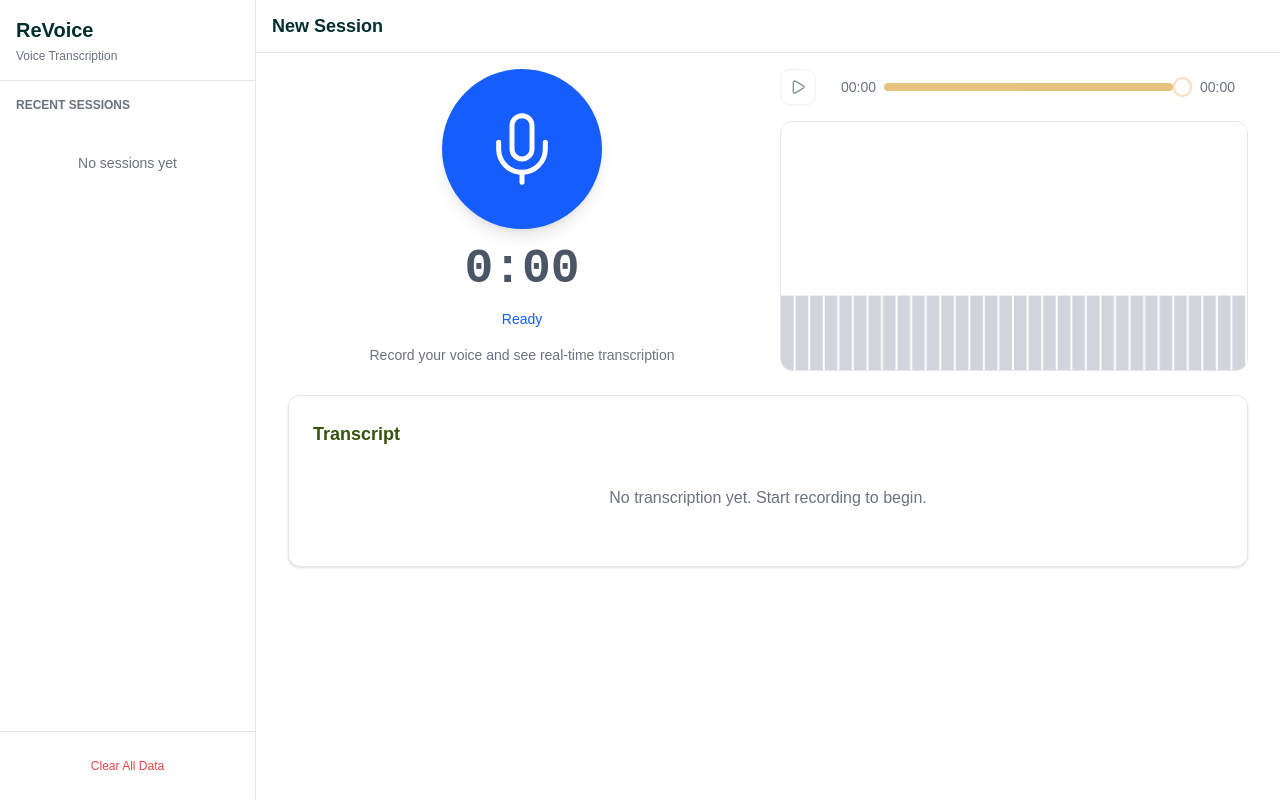
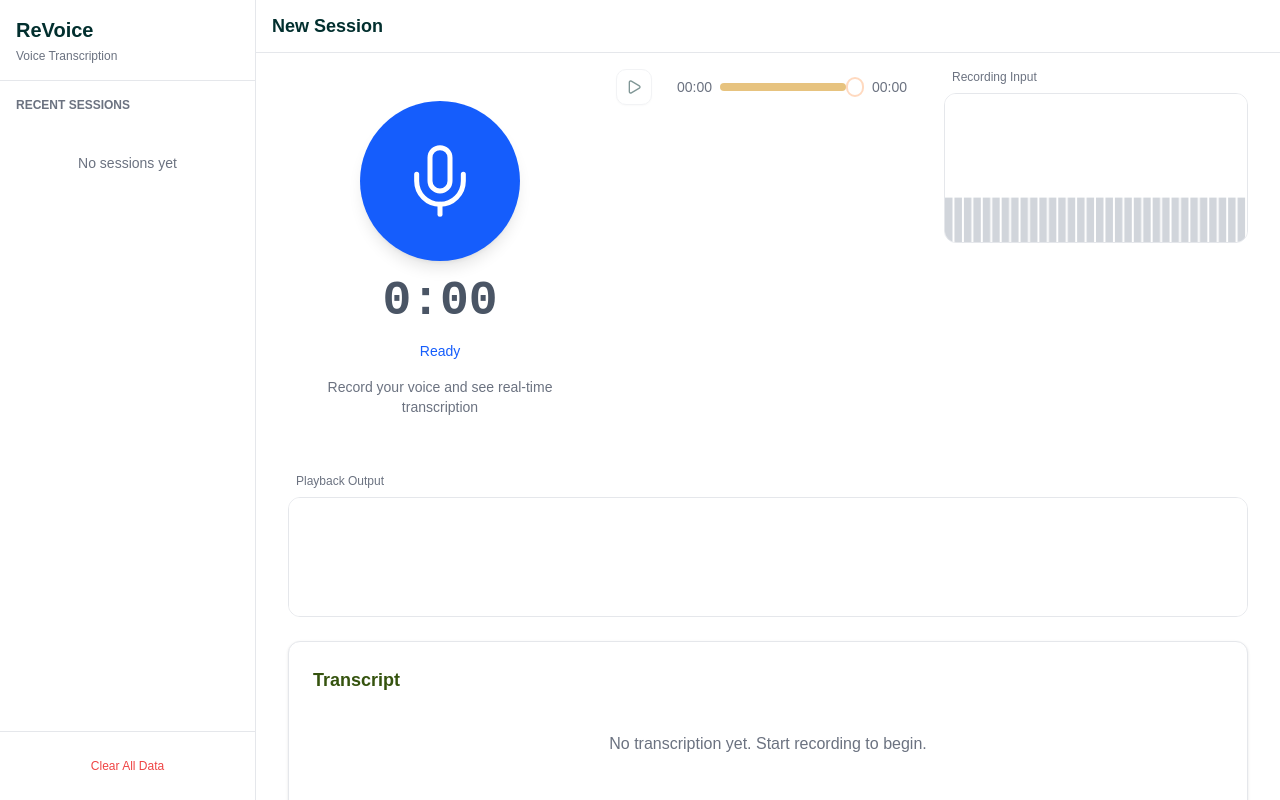
Before and after one commit to andymagill/revoice, a SvelteKit app: page / in a window 1280 px wide. Built offline with nearby package versions, Linux system fonts and the light colour scheme.

Commit message:
feat: implement recording controls component and integrate with audio playback features

```diff
--- a/src/lib/components/AudioPlaybackProvider.svelte
+++ b/src/lib/components/AudioPlaybackProvider.svelte
@@ -48,48 +48,58 @@
 		const currentAudio = audio;
 
 		/**
-		 * CRITICAL FIX: UNTRACKING CLEANUP STATE
+		 * CRITICAL FIX: UNTRACKING ALL STATE MODIFICATIONS
 		 *
-		 * We use `untrack()` to read the current values of `mediaSource`, `analyser`, etc.
+		 * This effect ONLY depends on the `audio` prop.
+		 * All reads of `mediaSource`, `analyser`, and `audioContext` (which we modify)
+		 * are wrapped in `untrack()` to prevent circular dependencies.
 		 *
-		 * PROBLEM:
-		 * If we read `mediaSource` directly, this effect becomes dependent on it.
-		 * Later in this effect, we perform `mediaSource = null` or `mediaSource = ...`.
-		 * This circular dependency causes the effect to re-run infinitely, rapidly creating/destroying
-		 * Web Audio nodes until the browser crashes or runs out of memory.
+		 * PROBLEM PREVENTED:
+		 * If we read reactive state variables that we also WRITE to in the same effect,
+		 * the effect re-runs after the write, triggering the cleanup code again.
+		 * This creates an infinite loop.
 		 *
 		 * SOLUTION:
-		 * By untracking these reads, we ensure this effect ONLY runs when `audio` (the prop) changes.
-		 * This stabilizes the audio graph construction.
+		 * Use `untrack()` to read old values without registering dependencies.
+		 * This ensures the effect ONLY runs when `audio` (the prop) changes.
 		 */
-		const cleanupState = untrack(() => ({ mediaSource, analyser, audioContext }));
 
-		// Cleanup previous connection
-		if (cleanupState.mediaSource) {
+		// Read old state without creating dependencies
+		const oldMediaSource = untrack(() => mediaSource);
+		const oldAnalyser = untrack(() => analyser);
+		const oldAudioContext = untrack(() => audioContext);
+
+		// CRITICAL: Cleanup previous connection COMPLETELY before creating new one
+		if (oldMediaSource) {
 			try {
-				cleanupState.mediaSource.disconnect();
+				oldMediaSource.disconnect();
 			} catch (e) {
 				// Already disconnected
 			}
-			mediaSource = null;
 		}
 
-		if (cleanupState.analyser) {
+		if (oldAnalyser) {
 			try {
-				cleanupState.analyser.disconnect();
+				oldAnalyser.disconnect();
 			} catch (e) {
 				// Already disconnected
 			}
-			analyser = null;
 		}
 
 		isConnected = false;
+		mediaSource = null;
+		analyser = null;
+
+		// CRITICAL: Clear cache entry for old audio to force fresh connection setup
+		if (currentAudio && oldMediaSource) {
+			sourceNodeCache.delete(currentAudio);
+		}
 
 		// Setup new connection if audio element exists
 		if (currentAudio) {
 			try {
 				// Create or reuse AudioContext
-				let ctx = cleanupState.audioContext;
+				let ctx = oldAudioContext;
 				if (!ctx) {
 					ctx = new (window.AudioContext || (window as any).webkitAudioContext)() as AudioContext;
 					audioContext = ctx;
@@ -124,8 +134,6 @@
 				isConnected = true;
 			} catch (error) {
 				console.error('Failed to setup audio visualization:', error);
-				// If createMediaElementSource fails (already connected), we still need the connection
-				// This can happen if the element was already connected elsewhere
 				isConnected = false;
 			}
 		}
--- a/src/lib/components/EqVisualizer.svelte
+++ b/src/lib/components/EqVisualizer.svelte
@@ -1,5 +1,5 @@
 <script lang="ts">
-	import { onMount } from 'svelte';
+	import { onMount, getContext } from 'svelte';
 
 	/**
 	 * EqVisualizer Component
@@ -7,10 +7,10 @@
 	 * Real-time frequency spectrum visualizer rendered on HTML5 Canvas.
 	 * Displays audio frequency data as vertical bars similar to equalizer visualizations.
 	 *
-	 * Purpose: Provide visual feedback of microphone input during recording.
+	 * Purpose: Provide visual feedback of microphone input during recording and playback audio.
 	 *
 	 * How It Works:
-	 * 1. Receives AnalyserNode from Web Audio API
+	 * 1. Receives AnalyserNode from Web Audio API (either as prop or from context)
 	 * 2. Extracts frequency bin data at 60 FPS via requestAnimationFrame
 	 * 3. Maps frequency bins to 32 bars (configurable)
 	 * 4. Renders bars with dynamic heights based on frequency magnitude
@@ -21,6 +21,7 @@
 	 * - High-DPI display support
 	 * - Configurable bar color
 	 * - Responsive width (fits container)
+	 * - Supports both recording (red) and playback (green) visualizations
 	 *
 	 * Technical Details:
 	 *
@@ -29,13 +30,18 @@
 	 * Performance: Frame time typically < 5ms on modern hardware
 	 *
 	 * Browser Support: Chrome/Edge 25+, Safari 13+, Firefox 25+, Opera 15+
+	 *
+	 * Analyzer Sources:
+	 * - During recording: Uses analyser prop (recording analyser from microphone stream)
+	 * - During playback: Uses analyser from audioPlayback context (playback analyser)
+	 * - Context is checked automatically and takes priority if available
 	 */
 
 	interface Props {
 		/** AudioContext instance (optional, for compatibility) */
 		audioContext?: AudioContext;
 
-		/** REQUIRED: AnalyserNode with connected audio stream */
+		/** REQUIRED: AnalyserNode with connected audio stream (typically recording analyser) */
 		analyser?: AnalyserNode;
 
 		/** Number of frequency bars (default: 32) */
@@ -76,8 +82,26 @@
 		mode = 'recording',
 	}: Props = $props();
 
-	// Auto-select bar color based on mode if not explicitly provided
-	const defaultBarColor = $derived(barColor ?? (mode === 'recording' ? '#ef4444' : '#10b981'));
+	// Try to get playback context (will be available if inside AudioPlaybackProvider)
+	let audioPlayback: { analyser: AnalyserNode | null } | null = $state(null);
+	try {
+		audioPlayback = getContext<{ analyser: AnalyserNode | null }>('audioPlayback');
+	} catch {
+		// Context not available (not inside AudioPlaybackProvider), that's fine
+		audioPlayback = null;
+	}
+
+	// Determine which analyser to use:
+	// Priority: playback analyser (if available and playing) > recording analyser > null
+	const activeAnalyser = $derived(audioPlayback?.analyser || analyser);
+
+	// Determine mode based on which analyser is active
+	const effectiveMode = $derived(audioPlayback?.analyser ? 'playback' : mode);
+
+	// Auto-select bar color based on effective mode if not explicitly provided
+	const defaultBarColor = $derived(
+		barColor ?? (effectiveMode === 'recording' ? '#ef4444' : '#10b981')
+	);
 
 	/** Canvas DOM reference */
 	let canvas: HTMLCanvasElement | undefined;
@@ -114,8 +138,8 @@
 		const bufferLength = fftSize / 2;
 
 		// If analyser is provided, configure it
-		if (analyser) {
-			analyser.fftSize = fftSize;
+		if (activeAnalyser) {
+			activeAnalyser.fftSize = fftSize;
 		}
 
 		// Pre-allocate frequency data array (reused every frame)
@@ -144,9 +168,9 @@
 			}
 
 			// Extract frequency bin data based on state
-			if (analyser && !disabled && !frozen) {
+			if (activeAnalyser && !disabled && !frozen) {
 				// Active: get live frequency data
-				analyser.getByteFrequencyData(dataArray);
+				activeAnalyser.getByteFrequencyData(dataArray);
 			} else if (frozen && frozenData) {
 				// Frozen: use preserved snapshot
 				dataArray.set(frozenData);
@@ -224,8 +248,8 @@
 							animationId = requestAnimationFrame(draw);
 						}
 
-						if (analyser && !disabled && !frozen) {
-							analyser.getByteFrequencyData(dataArray);
+						if (activeAnalyser && !disabled && !frozen) {
+							activeAnalyser.getByteFrequencyData(dataArray);
 						} else if (frozen && frozenData) {
 							dataArray.set(frozenData);
 						} else if (disabled) {
--- /dev/null
+++ b/src/lib/components/RecordingControls.svelte
@@ -0,0 +1,133 @@
+<script lang="ts">
+	import { Button } from '$lib/components/ui/button';
+	import { Mic } from 'lucide-svelte';
+
+	interface Props {
+		/** Current recording state: 'idle' | 'recording' | 'paused' */
+		recordingState: 'idle' | 'recording' | 'paused';
+
+		/** Elapsed recording time in milliseconds */
+		recordingTime: number;
+
+		/** Callback when microphone button is clicked */
+		onMicClick: () => void;
+
+		/** Callback to show clear confirmation dialog */
+		onShowClearConfirm: () => void;
+	}
+
+	let { recordingState, recordingTime, onMicClick, onShowClearConfirm }: Props = $props();
+
+	// Derived state for convenience
+	const isRecording = $derived(recordingState === 'recording');
+	const isPaused = $derived(recordingState === 'paused');
+	const isActive = $derived(recordingState !== 'idle');
+
+	function formatTime(ms: number): string {
+		const seconds = Math.floor(ms / 1000);
+		const minutes = Math.floor(seconds / 60);
+		const secs = seconds % 60;
+		return `${minutes}:${secs.toString().padStart(2, '0')}`;
+	}
+</script>
+
+<div class="flex flex-col items-center justify-center gap-4 py-8">
+	<!-- Large Microphone Button with Animation -->
+	<div class="relative">
+		<!-- Rotating/Throbbing border when recording -->
+		{#if isRecording && !isPaused}
+			<div
+				class="absolute inset-0 rounded-full border-2 border-transparent border-t-red-500 border-r-red-500 pointer-events-none"
+				style="animation: spin 2s linear infinite;"
+			></div>
+			<div
+				class="absolute inset-0 rounded-full border-2 border-red-500 opacity-20 pointer-events-none"
+				style="animation: throb 1.5s cubic-bezier(0.4, 0, 0.6, 1) infinite;"
+			></div>
+		{/if}
+
+		<!-- Main Button Circle -->
+		<button
+			onclick={onMicClick}
+			class="
+			w-40 h-40 rounded-full flex items-center justify-center
+			transition-all duration-300 transform
+			{isRecording && !isPaused
+				? 'bg-red-500 text-white shadow-xl shadow-red-500/50 hover:shadow-2xl hover:shadow-red-500/70'
+				: isRecording && isPaused
+					? 'bg-amber-500 text-white shadow-xl shadow-amber-500/50 hover:shadow-2xl hover:amber-500/70'
+					: 'bg-blue-600 text-white hover:bg-blue-700 hover:scale-110 hover:shadow-2xl hover:shadow-blue-500/50 active:scale-95 shadow-lg'}
+			focus:outline-none focus:ring-4 focus:ring-offset-2
+			{isRecording && !isPaused
+				? 'focus:ring-red-500/50'
+				: isRecording && isPaused
+					? 'focus:ring-amber-500/50'
+					: 'focus:ring-blue-500/50'}
+		"
+			title={isRecording
+				? isPaused
+					? 'Click to resume recording'
+					: 'Click to pause recording'
+				: 'Click to start recording'}
+		>
+			<!-- Microphone Icon from lucide-svelte -->
+			<Mic class="w-20 h-20" strokeWidth={1.5} />
+		</button>
+	</div>
+
+	<!-- Recording Time Display -->
+	<div class="text-center">
+		<div
+			class="text-5xl font-mono font-bold {isRecording && !isPaused
+				? 'text-red-500'
+				: isRecording && isPaused
+					? 'text-amber-500'
+					: 'text-gray-600'} transition-colors duration-300"
+		>
+			{formatTime(recordingTime)}
+		</div>
+	</div>
+
+	<!-- State Label and Clear Button -->
+	<div class="flex flex-col items-center gap-3">
+		<!-- Status Label below time -->
+		<p
+			class="text-sm font-medium {isRecording && !isPaused
+				? 'text-red-500'
+				: isRecording && isPaused
+					? 'text-amber-500'
+					: 'text-blue-600'} transition-colors duration-300"
+		>
+			{#if !isRecording}
+				Ready
+			{:else if isPaused}
+				Paused
+			{:else}
+				Recording
+			{/if}
+		</p>
+
+		<!-- Clear Recording Button (show during recording or paused) -->
+		{#if isActive}
+			<Button
+				onclick={onShowClearConfirm}
+				variant="outline"
+				size="sm"
+				class="flex items-center gap-2"
+			>
+				✕ Clear
+			</Button>
+		{/if}
+	</div>
+
+	<!-- Status Description -->
+	<p class="text-sm text-muted-foreground text-center max-w-xs">
+		{#if recordingState === 'idle'}
+			Record your voice and see real-time transcription
+		{:else if recordingState === 'paused'}
+			Paused. Use playback controls to review. Click mic to resume recording.
+		{:else}
+			Recording in progress. Click to pause and preview.
+		{/if}
+	</p>
+</div>
--- a/src/routes/+page.svelte
+++ b/src/routes/+page.svelte
@@ -11,6 +11,8 @@
 	import { createMediaRecorder, getSupportedAudioFormat, getSharedAudioContext } from '$lib/audio';
 	import EqVisualizer from '$lib/components/EqVisualizer.svelte';
 	import AudioPlaybackControls from '$lib/components/AudioPlaybackControls.svelte';
+	import RecordingControls from '$lib/components/RecordingControls.svelte';
+	import AudioPlaybackProvider from '$lib/components/AudioPlaybackProvider.svelte';
 	import TranscriptionProvider from '$lib/components/TranscriptionProvider.svelte';
 	import { Button } from '$lib/components/ui/button/index.js';
 	import {
@@ -20,7 +22,6 @@
 		CardHeader,
 		CardTitle,
 	} from '$lib/components/ui/card/index.js';
-	import { Mic } from 'lucide-svelte';
 	import type { TranscriptionResult } from '$lib/types';
 
 	/**
@@ -99,9 +100,10 @@
 	let stream: MediaStream | null = null;
 	let audioContext: AudioContext | null = $state(null);
 	let analyser: AnalyserNode | null = $state(null);
+	let currentAudioBlob: Blob | null = $state(null);
+	let playbackAudio: HTMLAudioElement | null = $state(null);
 	let engine: NativeEngine | null = $state(null);
 	let timerInterval: ReturnType<typeof setInterval> | null = null;
-	let currentAudioBlob: Blob | null = $state(null);
 
 	// Fetch audio blob when sessionId changes (for loading existing sessions)
 	$effect(() => {
@@ -376,115 +378,22 @@
 
 {#if engine}
 	<TranscriptionProvider {engine}>
+		<AudioPlaybackProvider audio={playbackAudio}>
 			<div class="max-w-6xl mx-auto space-y-6 px-4">
-			<!-- Recording Controls Section -->
-			<div class="lg:flex lg:gap-6 lg:items-start">
-				<!-- Left Column: Centered Controls -->
-				<div class="flex-1 flex flex-col items-center justify-center gap-4 py-8 lg:py-0">
-					<!-- Large Microphone Button with Animation -->
-					<div class="relative">
-						<!-- Rotating/Throbbing border when recording -->
-						{#if isRecording && !isPaused}
-							<div
-								class="absolute inset-0 rounded-full border-2 border-transparent border-t-red-500 border-r-red-500 pointer-events-none"
-								style="animation: spin 2s linear infinite;"
-							></div>
-							<div
-								class="absolute inset-0 rounded-full border-2 border-red-500 opacity-20 pointer-events-none"
-								style="animation: throb 1.5s cubic-bezier(0.4, 0, 0.6, 1) infinite;"
-							></div>
-						{/if}
-
-						<!-- Main Button Circle -->
-						<button
-							onclick={handleMicClick}
-							class="
-							w-40 h-40 rounded-full flex items-center justify-center
-							transition-all duration-300 transform
-							{isRecording && !isPaused
-								? 'bg-red-500 text-white shadow-xl shadow-red-500/50 hover:shadow-2xl hover:shadow-red-500/70'
-								: isRecording && isPaused
-									? 'bg-amber-500 text-white shadow-xl shadow-amber-500/50 hover:shadow-2xl hover:amber-500/70'
-									: 'bg-blue-600 text-white hover:bg-blue-700 hover:scale-110 hover:shadow-2xl hover:shadow-blue-500/50 active:scale-95 shadow-lg'}
-							focus:outline-none focus:ring-4 focus:ring-offset-2
-							{isRecording && !isPaused
-								? 'focus:ring-red-500/50'
-								: isRecording && isPaused
-									? 'focus:ring-amber-500/50'
-									: 'focus:ring-blue-500/50'}
-						"
-							title={isRecording
-								? isPaused
-									? 'Click to resume recording'
-									: 'Click to pause recording'
-								: 'Click to start recording'}
-						>
-							<!-- Microphone Icon from lucide-svelte -->
-							<Mic class="w-20 h-20" strokeWidth={1.5} />
-						</button>
+				<!-- Main Content Section: 3-column responsive layout -->
+				<div class="lg:grid lg:grid-cols-3 lg:gap-6 lg:items-start space-y-6 lg:space-y-0">
+					<!-- Left Column: Recording Controls (centered on mobile, left-aligned on desktop) -->
+					<div class="lg:col-span-1 flex justify-center lg:justify-start">
+						<RecordingControls
+							{recordingState}
+							{recordingTime}
+							onMicClick={handleMicClick}
+							onShowClearConfirm={() => (showClearConfirm = true)}
+						/>
 					</div>
 
-					<!-- Recording Time Display -->
-					<div class="text-center">
-						<div
-							class="text-5xl font-mono font-bold {isRecording && !isPaused
-								? 'text-red-500'
-								: isRecording && isPaused
-									? 'text-amber-500'
-									: 'text-gray-600'} transition-colors duration-300"
-						>
-							{formatTime(recordingTime)}
-						</div>
-					</div>
-
-					<!-- State Label and Clear Button -->
-					<div class="flex flex-col items-center gap-3">
-						<!-- Status Label below time -->
-						<p
-							class="text-sm font-medium {isRecording && !isPaused
-								? 'text-red-500'
-								: isRecording && isPaused
-									? 'text-amber-500'
-									: 'text-blue-600'} transition-colors duration-300"
-						>
-							{#if !isRecording}
-								Ready
-							{:else if isPaused}
-								Paused
-							{:else}
-								Recording
-							{/if}
-						</p>
-
-						<!-- Clear Recording Button (show during recording or paused) -->
-						{#if isActive}
-							<Button
-								onclick={() => (showClearConfirm = true)}
-								variant="outline"
-								size="sm"
-								class="flex items-center gap-2"
-							>
-								✕ Clear
-							</Button>
-						{/if}
-					</div>
-
-					<!-- Status Description -->
-					<p class="text-sm text-muted-foreground text-center max-w-xs">
-						{#if recordingState === 'idle'}
-							Record your voice and see real-time transcription
-						{:else if recordingState === 'paused'}
-							Paused. Use playback controls to review. Click mic to resume recording.
-						{:else}
-							Recording in progress. Click to pause and preview.
-						{/if}
-					</p>
-				</div>
-
-				<!-- Right Column: Playback Controls + EQ Visualizer (hidden on mobile) -->
-				<div class="hidden lg:flex lg:flex-1 lg:items-center lg:justify-center">
-					<div class="w-full space-y-4">
-						<!-- Playback Controls -->
+					<!-- Center Column: Playback Controls (full width on mobile, center on desktop) -->
+					<div class="lg:col-span-1">
 						<AudioPlaybackControls
 							blob={currentAudioBlob}
 							{headerChunk}
@@ -492,13 +401,18 @@
 							mimeType={getSupportedAudioFormat().mimeType}
 							disabled={recordingState === 'recording'}
 							durationMs={recordingTime}
+							onAudioChange={(audio) => (playbackAudio = audio)}
 						/>
+					</div>
 
-						<!-- EQ Visualizer -->
+					<!-- Right Column: EQ Visualizer (recording visualizer) -->
+					<div class="lg:col-span-1">
+						<div class="space-y-2">
+							<p class="text-xs text-muted-foreground px-2">Recording Input</p>
 							<EqVisualizer
 								analyser={analyser ?? undefined}
 								barCount={32}
-							height={250}
+								height={150}
 								mode="recording"
 								disabled={!isRecording}
 								frozen={isPaused}
@@ -507,26 +421,15 @@
 					</div>
 				</div>
 
-			<!-- Mobile Playback Controls + EQ Visualizer (shown below controls on mobile) -->
-			<div class="lg:hidden space-y-4">
-				<!-- Playback Controls -->
-				<AudioPlaybackControls
-					blob={currentAudioBlob}
-					{headerChunk}
-					{audioChunks}
-					mimeType={getSupportedAudioFormat().mimeType}
-					disabled={recordingState === 'recording'}
-					durationMs={recordingTime}
-				/>
-
-				<!-- EQ Visualizer -->
+				<!-- Playback Visualizer (Full width, shown when playing) -->
+				<div class="hidden lg:block">
+					<p class="text-xs text-muted-foreground px-2 mb-2">Playback Output</p>
 					<EqVisualizer
-					analyser={analyser ?? undefined}
 						barCount={32}
-					height={200}
-					mode="recording"
-					disabled={!isRecording}
-					frozen={isPaused}
+						height={120}
+						mode="playback"
+						disabled={false}
+						frozen={false}
 					/>
 				</div>
 
@@ -641,6 +544,7 @@
 					</CardContent>
 				</Card>
 			</div>
+		</AudioPlaybackProvider>
 	</TranscriptionProvider>
 {/if}
 
```
Also changed, not shown: src/lib/components/AudioPlaybackControls.svelte (+35 -3 lines). Lines whose indentation alone changed are shown as unchanged.
